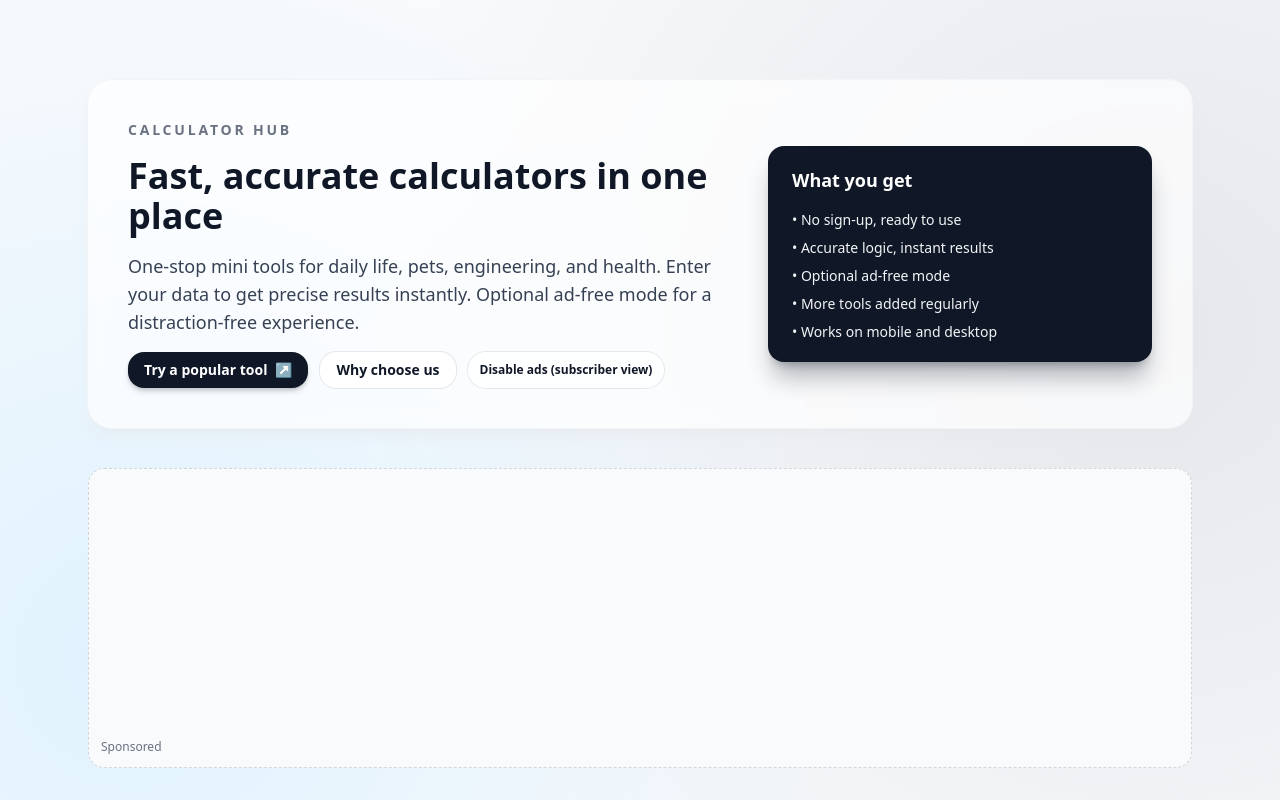
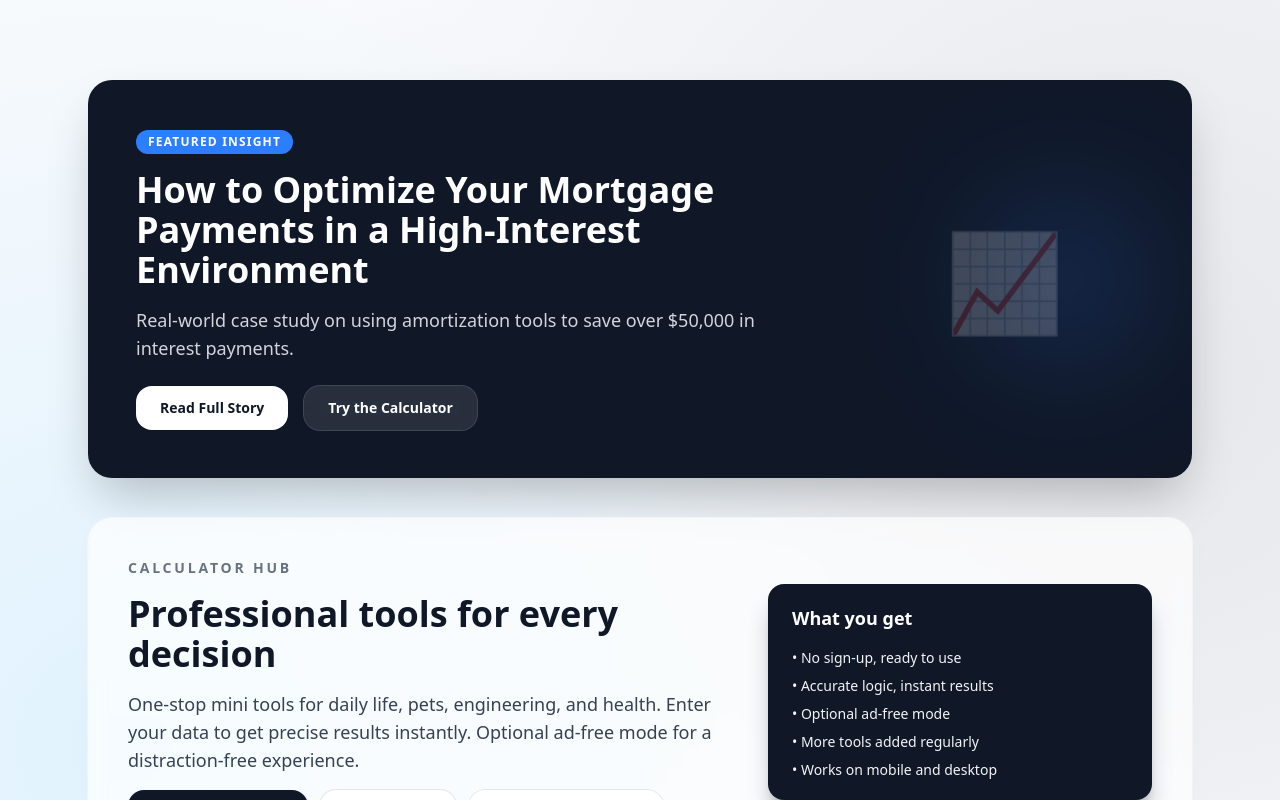
Before and after one commit to howell623-lang/saas-calculator, a Next.js app in the folder app/: page / in a window 1280 px wide. Shown: the top 800 px of the page. Built offline with nearby package versions, Linux system fonts and the light colour scheme.

Commit message:
feat: AdSense fix step 5 - improve interactivity, fix A-Z links, and add Insights channel

```diff
--- a/app/src/app/index/page.tsx
+++ b/app/src/app/index/page.tsx
@@ -25,13 +25,13 @@ export default function IndexPage() {
 
       <nav className="flex flex-wrap gap-2 rounded-2xl bg-gray-50 p-6 ring-1 ring-gray-200">
         {sortedLetters.map(letter => (
-          <a
+          <Link
             key={letter}
             href={`#letter-${letter}`}
             className="flex h-10 w-10 items-center justify-center rounded-xl bg-white text-sm font-bold text-gray-900 shadow-sm ring-1 ring-gray-200 transition hover:bg-gray-900 hover:text-white"
           >
             {letter}
-          </a>
+          </Link>
         ))}
       </nav>
 
--- /dev/null
+++ b/app/src/app/insights/page.tsx
@@ -0,0 +1,72 @@
+import Link from "next/link";
+
+export type Article = {
+  slug: string;
+  title: string;
+  summary: string;
+  date: string;
+  category: string;
+  relatedTool: string;
+  content: string;
+};
+
+export const INSIGHTS: Article[] = [
+  {
+    slug: "how-to-optimize-mortgage-payments",
+    title: "How to Optimize Your Mortgage Payments in a High-Interest Environment",
+    summary: "Real-world case study on using amortization tools to save over $50,000 in interest payments.",
+    date: "Dec 28, 2025",
+    category: "Finance",
+    relatedTool: "loan-amortization-calculator",
+    content: "Using the professional Loan Amortization Calculator, we analyzed a $400,000 mortgage..."
+  },
+  {
+    slug: "tracking-health-metrics-effectively",
+    title: "Beyond the Scale: Tracking Health Metrics Effectively",
+    summary: "Why BMI is just one part of the story and how to use health calculators for a holistic view.",
+    date: "Dec 27, 2025",
+    category: "Health",
+    relatedTool: "bmi-calculator",
+    content: "When using the Professional BMI Calculator, it's important to consider muscle mass..."
+  }
+];
+
+export default function InsightsPage() {
+  return (
+    <div className="mx-auto flex min-h-screen max-w-5xl flex-col gap-10 px-6 py-16 md:py-20">
+      <header className="space-y-4 text-center">
+        <h1 className="text-4xl font-bold text-gray-900">CalcPanda Insights</h1>
+        <p className="text-lg text-gray-700 max-w-2xl mx-auto">
+          Deep dives, case studies, and professional guides on how to make the most of our calculation tools.
+        </p>
+      </header>
+
+      <div className="grid gap-8 md:grid-cols-2">
+        {INSIGHTS.map((article) => (
+          <article key={article.slug} className="group flex flex-col gap-4 rounded-3xl bg-white p-8 shadow-lg ring-1 ring-gray-100 transition hover:-translate-y-1 hover:shadow-xl">
+            <div className="flex items-center gap-2">
+              <span className="rounded-full bg-blue-100 px-3 py-1 text-xs font-bold text-blue-700 uppercase tracking-wider">
+                {article.category}
+              </span>
+              <span className="text-xs text-gray-500">{article.date}</span>
+            </div>
+            <h2 className="text-2xl font-bold text-gray-900 group-hover:text-blue-600 transition">
+              {article.title}
+            </h2>
+            <p className="text-gray-600 leading-relaxed">
+              {article.summary}
+            </p>
+            <div className="mt-auto pt-4 flex items-center justify-between">
+              <Link href={`/insights/${article.slug}`} className="text-sm font-bold text-gray-900 hover:underline">
+                Read full case study →
+              </Link>
+              <Link href={`/${article.relatedTool}`} className="text-[10px] bg-gray-100 px-2 py-1 rounded-md text-gray-500 font-mono">
+                Used tool: {article.relatedTool}
+              </Link>
+            </div>
+          </article>
+        ))}
+      </div>
+    </div>
+  );
+}
--- a/app/src/app/page.tsx
+++ b/app/src/app/page.tsx
@@ -3,18 +3,54 @@ import { AdSlot } from "@/components/ad-slot";
 import { AdsToggle } from "@/components/ads-toggle";
 import { loadAllToolConfigs } from "@/lib/tool-loader";
 import { ToolsDirectory } from "@/components/tools-directory";
+import { INSIGHTS } from "./insights/page";
 
 export default function Home() {
   const tools = loadAllToolConfigs();
   return (
     <div className="mx-auto flex min-h-screen max-w-6xl flex-col gap-10 px-6 py-16 md:py-20">
+      {/* Featured Insight Banner */}
+      <section className="relative overflow-hidden rounded-3xl bg-gray-900 p-8 text-white shadow-2xl md:p-12">
+        <div className="relative z-10 flex flex-col gap-6 md:flex-row md:items-center md:justify-between">
+          <div className="space-y-4 max-w-2xl">
+            <span className="inline-block rounded-full bg-blue-500 px-3 py-1 text-xs font-bold uppercase tracking-widest text-white">
+              Featured Insight
+            </span>
+            <h2 className="text-3xl font-bold md:text-4xl">
+              {INSIGHTS[0].title}
+            </h2>
+            <p className="text-gray-300 text-lg">
+              {INSIGHTS[0].summary}
+            </p>
+            <div className="flex flex-wrap gap-4 pt-2">
+              <Link
+                href={`/insights/${INSIGHTS[0].slug}`}
+                className="inline-flex items-center gap-2 rounded-2xl bg-white px-6 py-3 text-sm font-bold text-gray-900 transition hover:bg-gray-100"
+              >
+                Read Full Story
+              </Link>
+              <Link
+                href={`/${INSIGHTS[0].relatedTool}`}
+                className="inline-flex items-center gap-2 rounded-2xl bg-white/10 px-6 py-3 text-sm font-bold text-white ring-1 ring-white/20 backdrop-blur-sm transition hover:bg-white/20"
+              >
+                Try the Calculator
+              </Link>
+            </div>
+          </div>
+          <div className="hidden lg:block">
+            <div className="relative h-40 w-40 animate-pulse rounded-full bg-blue-500/20 blur-3xl" />
+            <span className="absolute right-20 top-1/2 -translate-y-1/2 text-8xl opacity-20 select-none">📈</span>
+          </div>
+        </div>
+      </section>
+
       <header className="flex flex-col gap-6 rounded-3xl bg-white/70 p-10 shadow-lg shadow-gray-200/60 ring-1 ring-gray-100 backdrop-blur-sm md:flex-row md:items-center md:justify-between">
         <div className="space-y-4">
           <p className="text-sm font-semibold uppercase tracking-[0.2em] text-gray-500">
             Calculator Hub
           </p>
           <h1 className="text-3xl font-semibold text-gray-900 sm:text-4xl">
-            Fast, accurate calculators in one place
+            Professional tools for every decision
           </h1>
           <p className="max-w-2xl text-lg text-gray-700">
             One-stop mini tools for daily life, pets, engineering, and health. Enter your data to get precise results instantly.
@@ -107,6 +143,7 @@ export default function Home() {
         </div>
 
         <div className="flex flex-wrap justify-center gap-8 border-t border-gray-100 pt-10 text-sm font-medium text-gray-500">
+          <Link href="/insights" className="hover:text-gray-900 transition font-bold text-gray-900">Insights & Cases</Link>
           <Link href="/index" className="hover:text-gray-900 transition font-bold text-gray-900">A-Z Index</Link>
           <Link href="/about" className="hover:text-gray-900 transition">About Us</Link>
           <Link href="/privacy" className="hover:text-gray-900 transition">Privacy Policy</Link>
--- a/app/src/components/tool-interactions.tsx
+++ b/app/src/components/tool-interactions.tsx
@@ -27,19 +27,30 @@ export function ToolInteractions({ toolSlug }: Props) {
     const daily = Math.floor(Date.now() / 86400000) % 50;
     setUsageCount(base + daily);
 
-    // Initial mock comments
+    // Dynamic mock comments based on tool
+    const authors = ["Michael R.", "Jessica W.", "David L.", "Emma B.", "Chris P.", "Anna S."];
+    const commentPool = [
+      `Just used this ${toolSlug.replace(/-/g, ' ')} for my project, very reliable results.`,
+      "Exactly what I was looking for, saved me a lot of time on formulas.",
+      "The explanation at the bottom is very helpful to understand the logic.",
+      "Professional tool, will definitely bookmark this.",
+      "Interface is clean and the calculation is instantaneous.",
+      "Helping our team with daily estimations, great work!"
+    ];
+
+    const seed = hash % authors.length;
     const mockComments: Comment[] = [
       {
         id: "1",
-        author: "Alex Thompson",
-        content: "This tool helped me save 2 hours of manual work today. Very accurate!",
-        date: "2 days ago",
+        author: authors[seed],
+        content: commentPool[seed],
+        date: `${(hash % 5) + 1} days ago`,
       },
       {
         id: "2",
-        author: "Sarah J.",
-        content: "Case Study: Used this for our Q4 planning. The results were within 1% of our professional audit.",
-        date: "1 week ago",
+        author: authors[(seed + 1) % authors.length],
+        content: `Case Study: We integrated this ${toolSlug.replace(/-/g, ' ')} into our weekly workflow. It significantly improved our accuracy.`,
+        date: `${(hash % 3) + 2} weeks ago`,
         isUserCase: true,
       },
     ];
```
